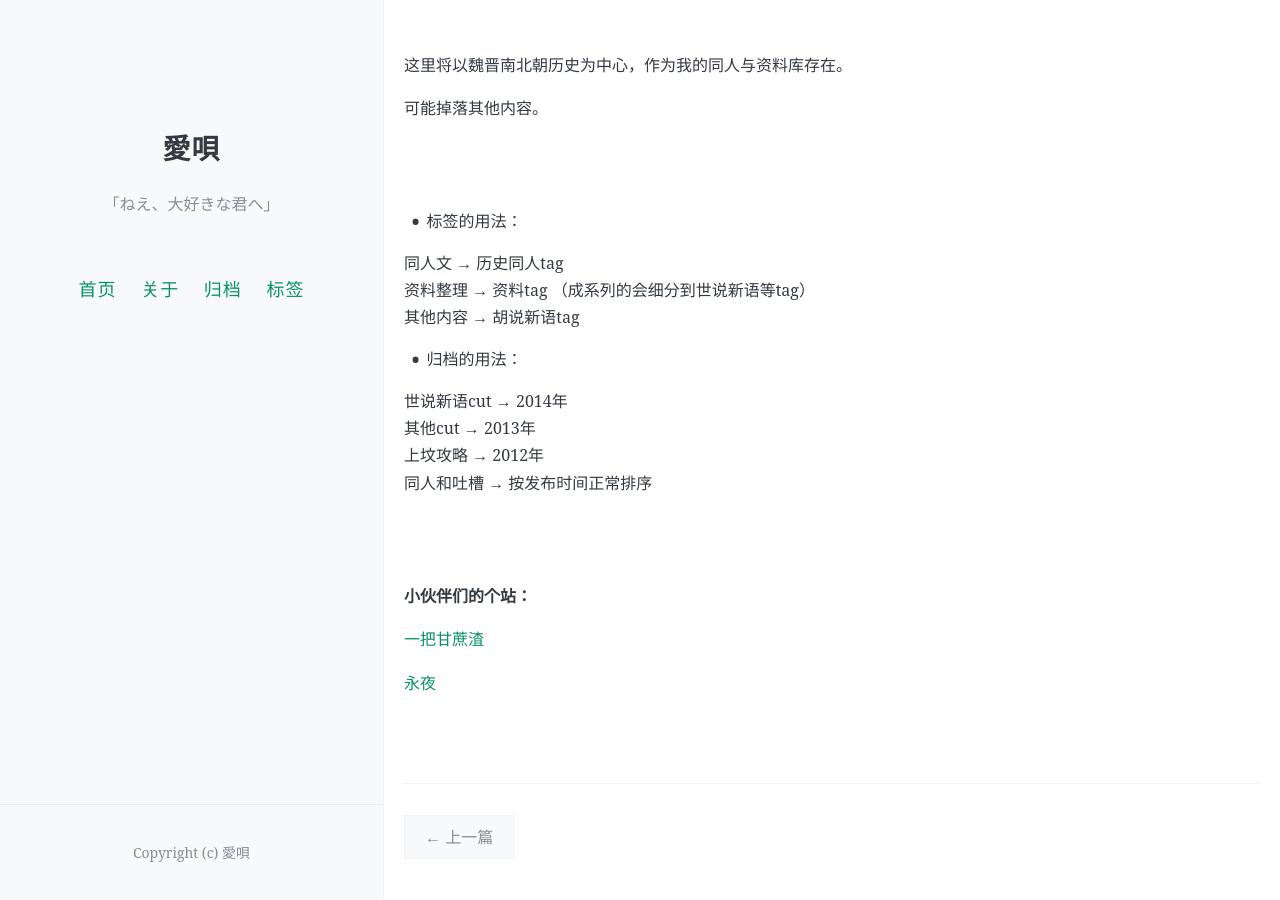
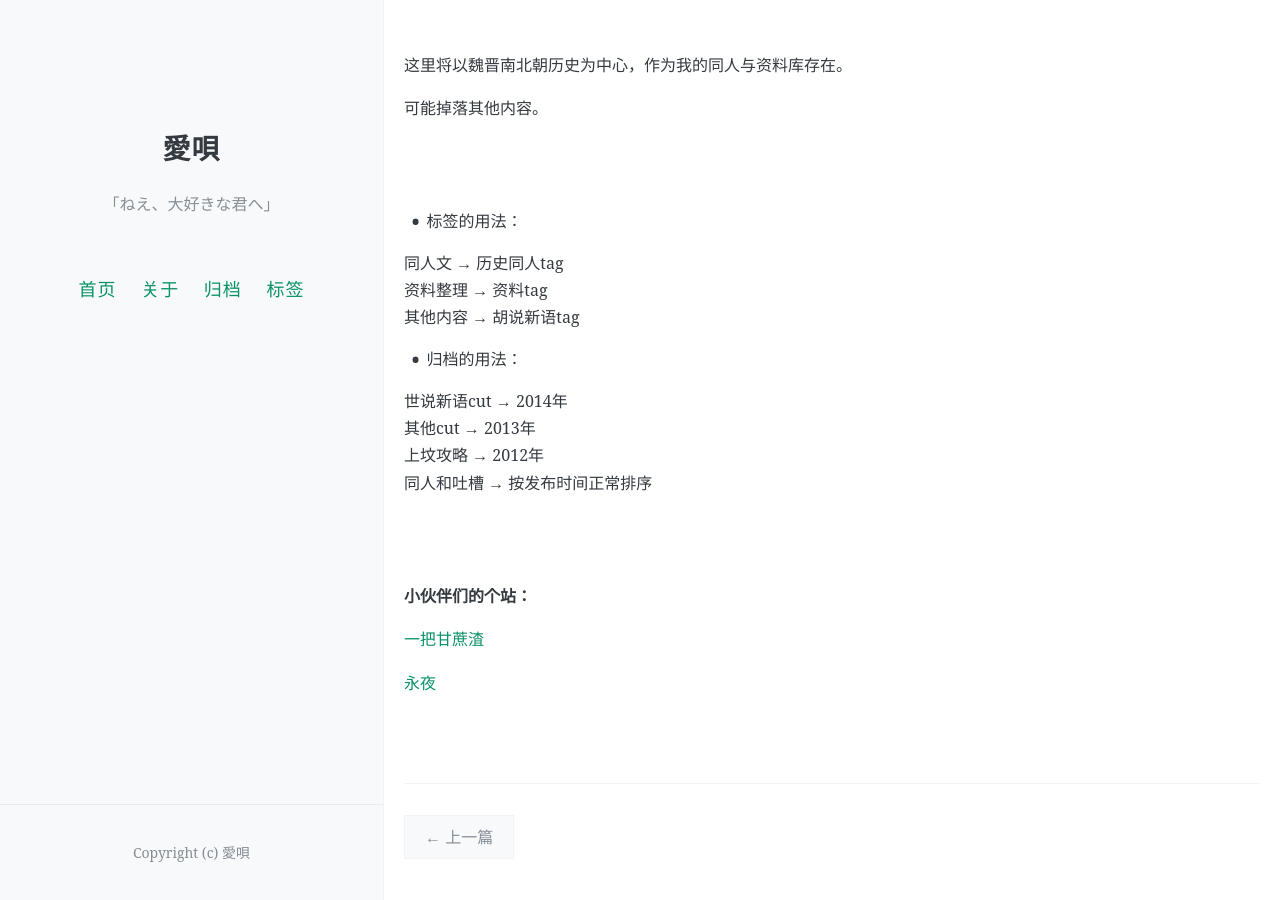
Before and after one commit to aiuta264/aiuta, a Jekyll site: the page built from _posts/2030-07-16-zhiding.md, in a window 1280 px wide and 900 px high, scrolled down 718 px. Built offline with Jekyll 4.4.1, drawn with Linux system fonts in a browser that asks for light colours; comment, search, counter and statistics services are not loaded.

Commit message:
Update 2030-07-16-zhiding.md

```diff
--- a/_posts/2030-07-16-zhiding.md
+++ b/_posts/2030-07-16-zhiding.md
@@ -47,7 +47,7 @@ pinned: true
 * 标签的用法：
 
 同人文 → 历史同人tag
-资料整理 → 资料tag （成系列的会细分到世说新语等tag）
+资料整理 → 资料tag
 其他内容 → 胡说新语tag
 
 * 归档的用法：
```
